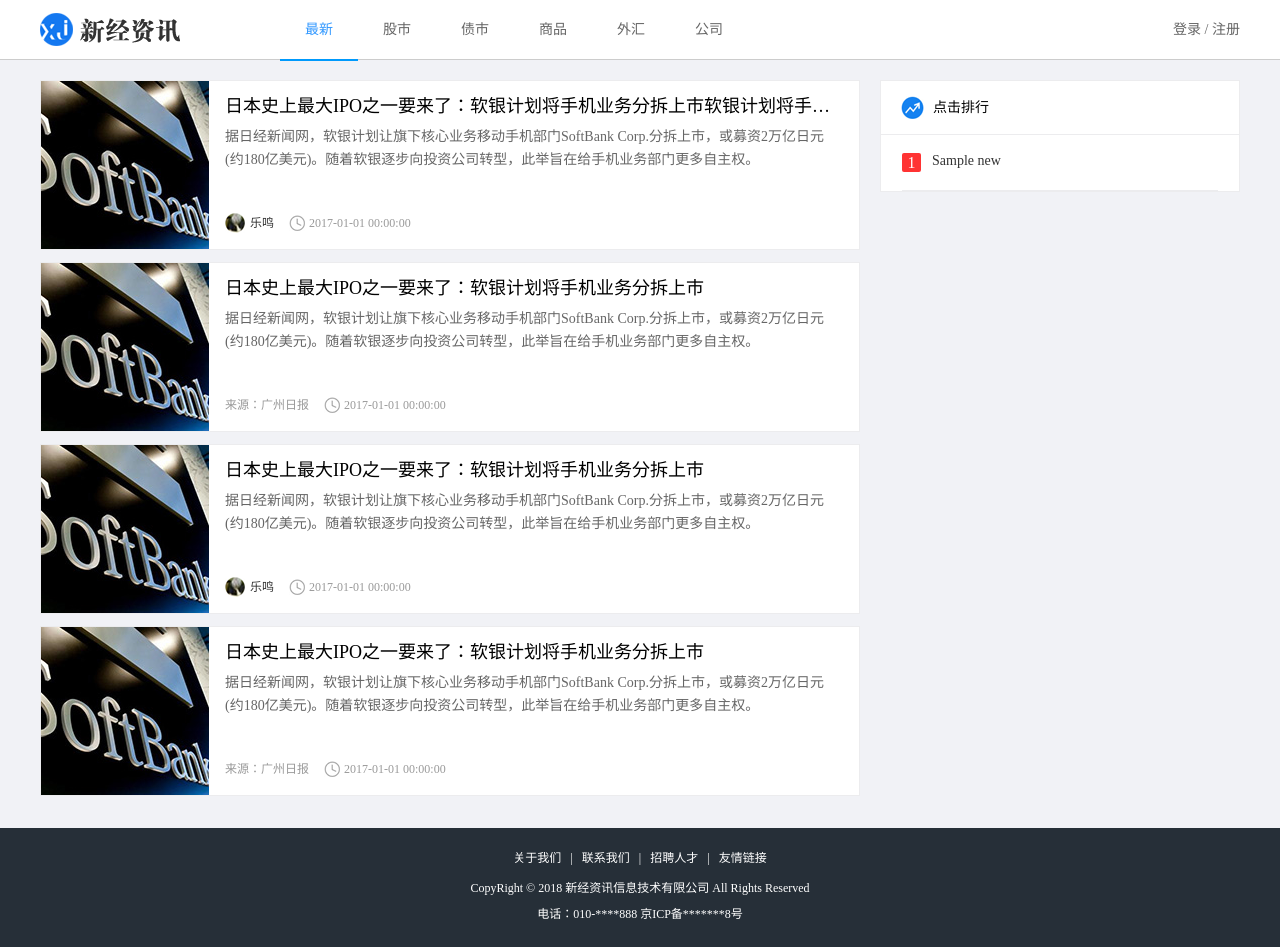
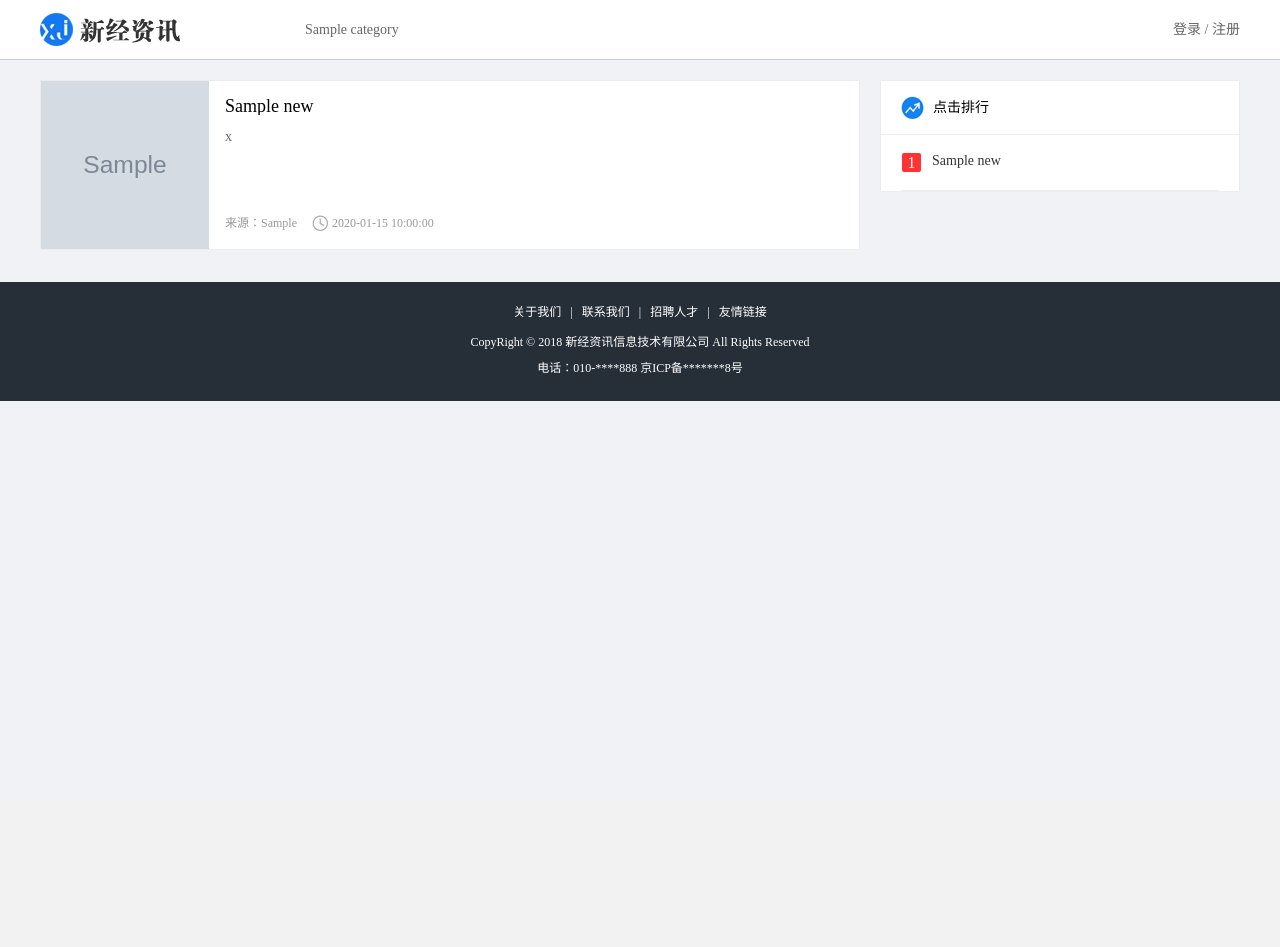
Before and after one commit to bluetips/Flask_New, a Flask app: page / in a window 1280 px wide. After the commit the page ends 401 px from the top, so only its background shows below. Run offline with Flask 2, Linux system fonts and the light colour scheme; tables that the repository leaves empty hold one stand-in row (values such as "Sample post"); grey boxes marked "Sample" are stand-in pictures; parts of the project's set-up code (start-up, migrations or seed data) failed here and were passed over; some libraries are stand-ins or nearby versions.

Commit message:
实现首页的分类展示，内容页的前台展示，比较复杂的逻辑是动态请求

```diff
--- a/info/modules/index/views.py
+++ b/info/modules/index/views.py
@@ -1,7 +1,7 @@
 from flask import render_template, current_app, session, request, jsonify
 
 from info import constants
-from info.models import User, News
+from info.models import User, News, Category
 from info.utils.response_code import RET
 from . import index_blu
 
@@ -28,9 +28,18 @@
     user = None
     if user_id:
         user = User.query.get(user_id)
+
+    #获取分类数据
+    category = Category.query.all()
+    category_li = []
+    for cate in category:
+        category_li.append(cate.to_dict())
+
+
     data = {
         'user_info': user.to_dict() if user else None,
-        'news_hot_list': news_hot_list
+        'news_hot_list': news_hot_list,
+        'category_li': category_li
     }
 
     return render_template('news/index.html', data=data)
--- a/info/static/news/js/index.js
+++ b/info/static/news/js/index.js
@@ -1,10 +1,13 @@
-var currentCid = 0; // 当前分类 id
+var currentCid = 1; // 当前分类 id
 var cur_page = 1; // 当前页
 var total_page = 1;  // 总页数
 var data_querying = true;   // 是否正在向后台获取数据
 
 
 $(function () {
+
+    updateNewsData()
+
     // 首页分类切换
     $('.menu li').click(function () {
         var clickCid = $(this).attr('data-cid')
@@ -20,7 +23,9 @@
             // 重置分页参数
             cur_page = 1
             total_page = 1
+
             updateNewsData()
+
         }
     })
 
@@ -40,11 +45,51 @@
         var nowScroll = $(document).scrollTop();
 
         if ((canScrollHeight - nowScroll) < 100) {
-            // TODO 判断页数，去更新新闻数据
+            //  判断页数，去更新新闻数据
+            if (!data_querying) {
+                data_querying = true
+                if (cur_page < total_page) {
+                    updateNewsData()
+                } else {
+                    data_querying = false
+                }
+            }
         }
     })
 })
 
 function updateNewsData() {
-    // TODO 更新新闻数据
+    // 更新新闻数据
+    var params = {
+        "page": cur_page,
+        "cid": currentCid,
+        'per_page': 50
+    }
+
+
+    $.get('/new_list', params, function (resp) {
+
+        data_querying = false
+        if (resp) {
+
+            total_page = resp.data.tottal_page
+            if (params.page == 1) {
+                $('.list_con').html('')
+            }
+            cur_page += 1
+            for (var i = 0; i < resp.data.new_list.length; i++) {
+                var news = resp.data.new_list[i]
+                var content = '<li>'
+                content += '<a href="#" class="news_pic fl"><img src="' + news.index_image_url + '?imageView2/1/w/170/h/170"></a>'
+                content += '<a href="#" class="news_title fl">' + news.title + '</a>'
+                content += '<a href="#" class="news_detail fl">' + news.digest + '</a>'
+                content += '<div class="author_info fl">'
+                content += '<div class="source fl">来源：' + news.source + '</div>'
+                content += '<div class="time fl">' + news.create_time + '</div>'
+                content += '</div>'
+                content += '</li>'
+                $(".list_con").append(content)
+            }
+        }
+    })
 }
--- a/info/templates/news/index.html
+++ b/info/templates/news/index.html
@@ -14,12 +14,16 @@
     <div class="header">
         <a href="#" class="logo fl"><img src="../../static/news/images/logo.png" alt="logo"></a>
         <ul class="menu fl">
-            <li class="active" data-cid="0"><a href="javascript:;">最新</a></li>
-            <li data-cid="1"><a href="javascript:;">股市</a></li>
-            <li data-cid="2"><a href="javascript:;">债市</a></li>
-            <li data-cid="3"><a href="javascript:;">商品</a></li>
-            <li data-cid="4"><a href="javascript:;">外汇</a></li>
-            <li data-cid="5"><a href="javascript:;">公司</a></li>
+            {% for category in data.category_li %}
+                <li data-cid="{{ loop.index}}"><a href="javascript:;">{{ category.name }}</a></li>
+            {% endfor %}
+
+{#            <li class="active" data-cid="0"><a href="javascript:;">最新</a></li>#}
+{#            <li data-cid="1"><a href="javascript:;">股市</a></li>#}
+{#            <li data-cid="2"><a href="javascript:;">债市</a></li>#}
+{#            <li data-cid="3"><a href="javascript:;">商品</a></li>#}
+{#            <li data-cid="4"><a href="javascript:;">外汇</a></li>#}
+{#            <li data-cid="5"><a href="javascript:;">公司</a></li>#}
         </ul>
 
         <!-- 用户登录后显示下面，隐藏上面 -->
```
